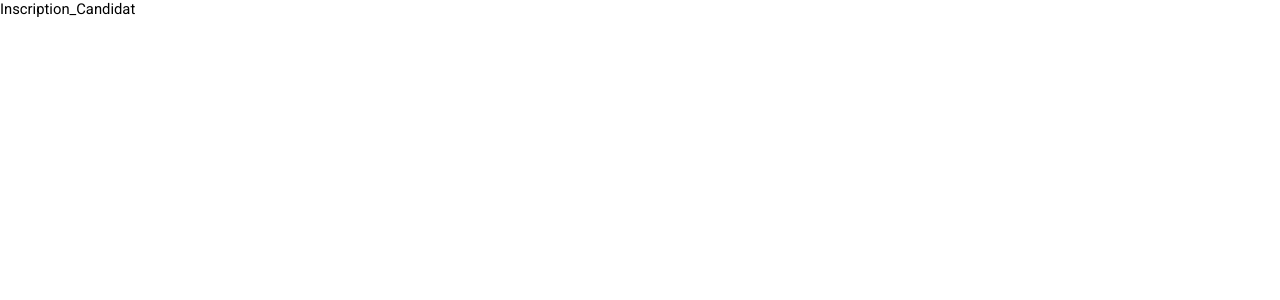
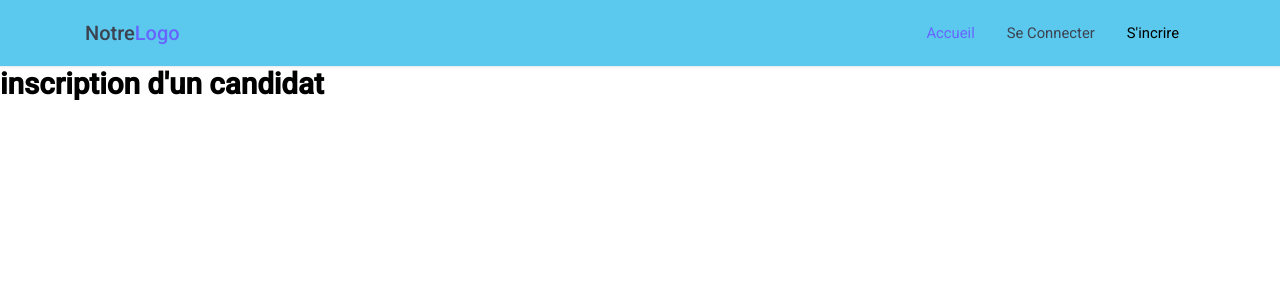
Before and after one commit to Durel1/GetJob, a React (Vite) app: page /Inscription_Candidat in a window 1280 px wide. Shown: the top 300 px of the page. Built offline with nearby package versions, Linux system fonts and the light colour scheme.

Commit message:
modification

```diff
--- a/src/Components/Navbar.jsx
+++ b/src/Components/Navbar.jsx
@@ -1,43 +1,79 @@
-import React from 'react'
+import React, { useState } from 'react'
 import { NavLink } from 'react-router-dom'
 import '../Styles/Components_styles/navbar.css'
-import '../Js/navbar.js'
 
 function Navbar() {
+  // État pour gérer l'ouverture du menu déroulant "S'incrire"
+  const [dropdownOpen, setDropdownOpen] = useState(false)
+  // État pour gérer l'ouverture du menu sur mobile
+  const [menuOpen, setMenuOpen] = useState(false)
+
+  // Ferme le menu déroulant si on clique en dehors
+  React.useEffect(() => {
+    function handleClickOutside(event) {
+      if (!event.target.closest('.navbar-dropdown')) {
+        setDropdownOpen(false)
+      }
+    }
+    document.addEventListener('mousedown', handleClickOutside)
+    return () => document.removeEventListener('mousedown', handleClickOutside)
+  }, [])
+
   return (
     <nav className="navbar">
       <div className="container">
         <div className="navbar-header">
-                <button className="navbar-toggler" data-toggle="open-navbar1">
+          {/* Bouton pour ouvrir/fermer le menu sur mobile */}
+          <button
+            className="navbar-toggler"
+            data-toggle="open-navbar1"
+            onClick={() => setMenuOpen(!menuOpen)}
+          >
             <span></span>
             <span></span>
             <span></span>
           </button>
+          {/* Logo de la navbar */}
           <NavLink to="/">
             <h4>Notre<span>Logo</span></h4>
           </NavLink>
         </div>
 
-            <div className="navbar-menu" id="open-navbar1">
+        {/* Menu principal de la navbar */}
+        <div className={`navbar-menu${menuOpen ? ' active' : ''}`} id="open-navbar1">
           <ul className="navbar-nav">
-                    <li className="active"><NavLink to="/"> Accueil</NavLink></li>
-                    <li><NavLink to="/Connection" >Se Connecter</NavLink></li>
+            {/* Lien Accueil */}
+            <li className="active">
+              <NavLink to="/">Accueil</NavLink>
+            </li>
+            {/* Lien Se Connecter */}
+            <li>
+              <NavLink to="/Connection">Se Connecter</NavLink>
+            </li>
 
+            {/* Menu déroulant S'incrire */}
             <li className="navbar-dropdown">
-                        <NavLink to="#" className="dropdown-toggler" data-dropdown="my-dropdown-id">
+              <button
+                className="dropdown-toggler"
+                type="button"
+                onClick={() => setDropdownOpen(!dropdownOpen)}
+              >
                 S'incrire <i className="fa fa-angle-down"></i>
-                        </NavLink>
-                        <ul className="dropdown" id="my-dropdown-id">
-                            <li><NavLink to="/Inscription-Candidat">Candidat</NavLink></li>
+              </button>
+              {/* Sous-menu déroulant */}
+              <ul className={`dropdown${dropdownOpen ? ' show' : ''}`} id="my-dropdown-id">
+                <li>
+                  <NavLink to="/Inscription_Candidat">Candidat</NavLink>
+                </li>
                 <li className="separator"></li>
-                            <li><NavLink to="/Inscription-Recruteur">Recruteur</NavLink></li>
+                <li>
+                  <NavLink to="/Inscription_Recruteur">Recruteur</NavLink>
+                </li>
               </ul>
             </li>
-
           </ul>
         </div>
       </div>
-        <script src="../Js/navbar.js"></script>
     </nav>
   )
 }
--- a/src/Js/navbar.js
+++ b/src/Js/navbar.js
@@ -29,7 +29,7 @@ if (dropdowns.length) {
 }
 
 
-// Ferme le menu déroulant si on clique en dehors
+// Fermer le menu déroulant si on clique en dehors
 window.addEventListener('mouseup', (event) => {
   if (dropdownIsOpen) {
     dropdowns.forEach((dropdownButton) => {
--- a/src/Pages/Inscription_Candidat.jsx
+++ b/src/Pages/Inscription_Candidat.jsx
@@ -1,8 +1,12 @@
 import React from 'react'
+import Navbar from '../Components/Navbar'
 
 function Inscription_Candidat() {
   return (
-    <div>Inscription_Candidat</div>
+    <div>
+        <Navbar />
+        <h1>inscription d'un candidat</h1>
+    </div>
   )
 }
 
--- a/src/Pages/Inscription_Recruteur.jsx
+++ b/src/Pages/Inscription_Recruteur.jsx
@@ -1,8 +1,14 @@
 import React from 'react'
+import Navbar from '../Components/Navbar'
 
 function Inscription_Recruteur() {
   return (
-    <div>_</div>
+    <div>
+      <div>
+        <Navbar />
+        <h1>inscription Recruteur</h1>
+    </div>
+    </div>
   )
 }
 
--- a/src/Styles/Components_styles/navbar.css
+++ b/src/Styles/Components_styles/navbar.css
@@ -205,3 +205,12 @@ a {
     font-size: 1.05rem;
   }
 }
+.dropdown-toggler {
+  background: none;
+  border: none;
+  cursor: pointer;
+  padding: 0 16px;
+  font: inherit;
+  color: inherit;
+  margin-top: 8px;
+}
```
Lines whose indentation alone changed are shown as unchanged.
